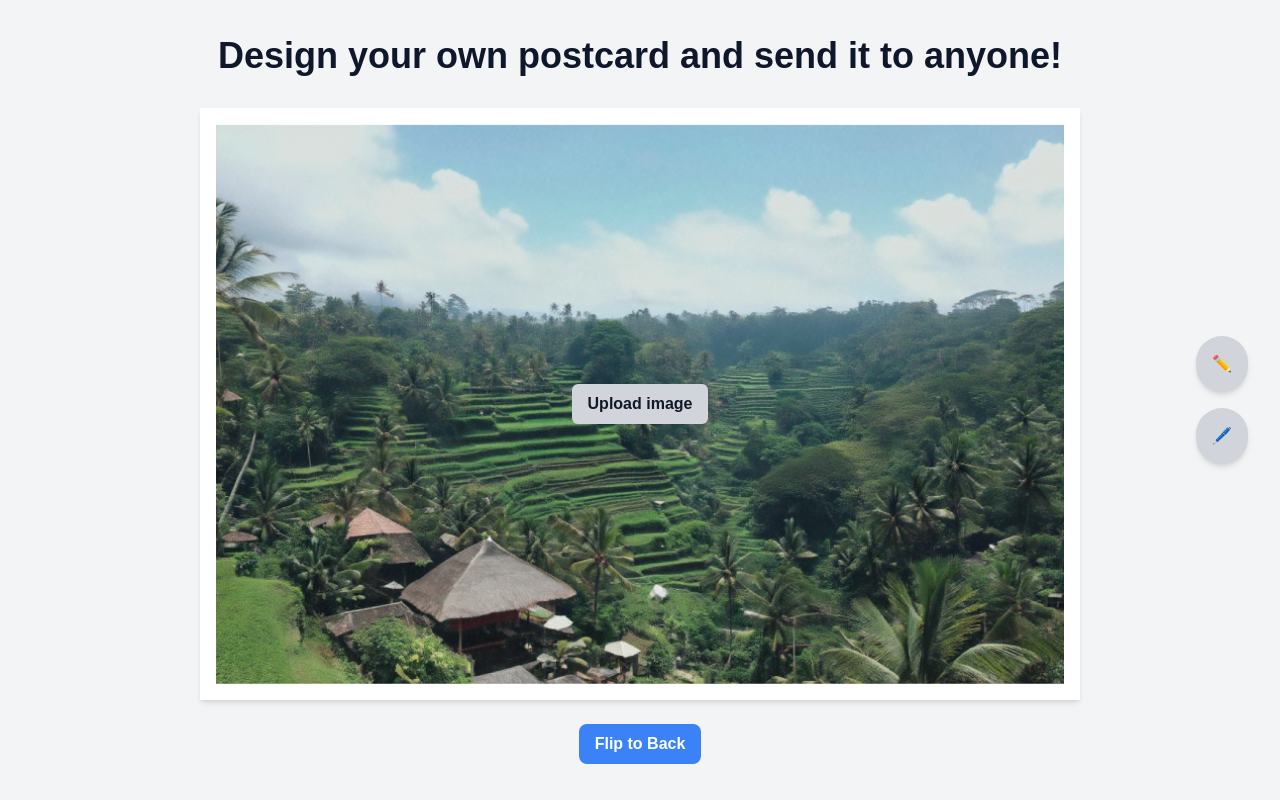
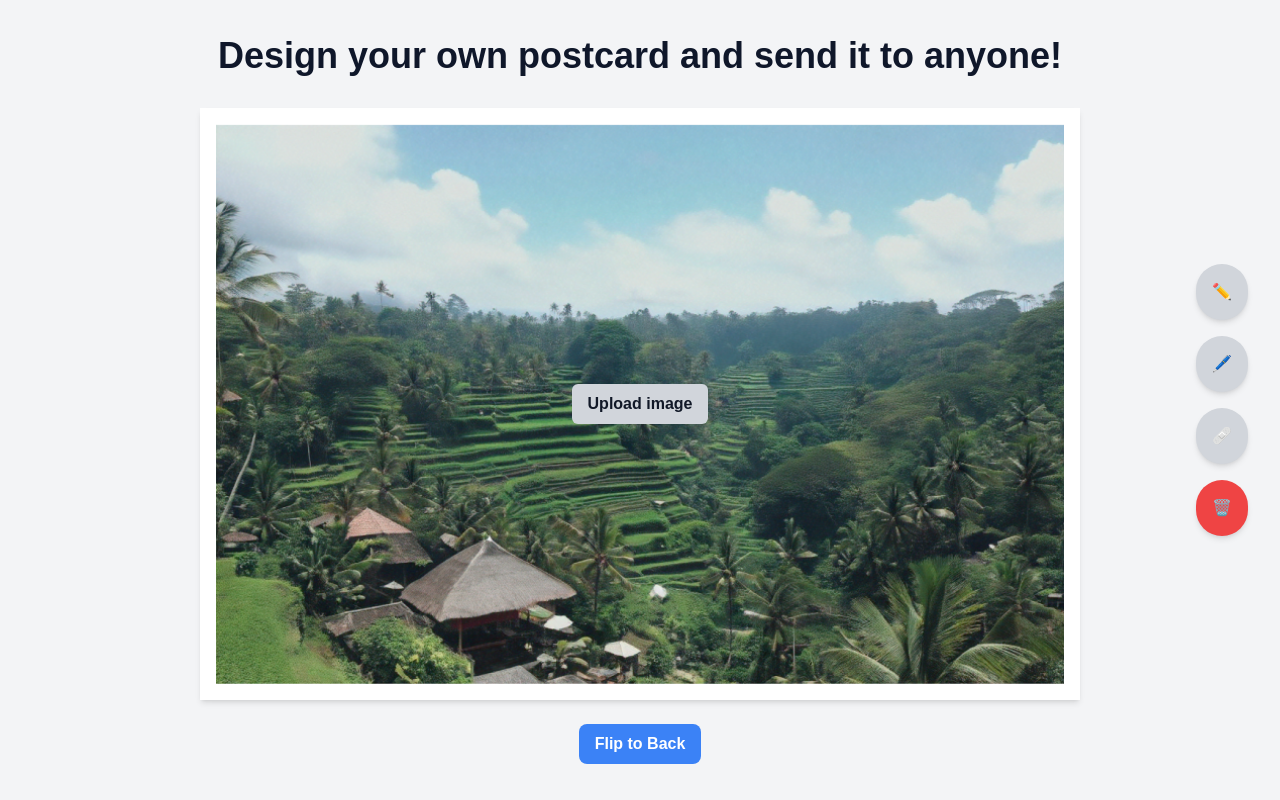
Before and after one commit to csleong98/postcard, a Next.js app: page / in a window 1280 px wide. Built offline with nearby package versions, Linux system fonts and the light colour scheme.

Commit message:
included eraser and page refresh

```diff
--- a/src/app/components/PostcardCustomizer.js
+++ b/src/app/components/PostcardCustomizer.js
@@ -1,12 +1,13 @@
 'use client'
 
-import React, { useState, useRef } from 'react';
+import React, { useState, useRef, useEffect } from 'react';
 
 export default function PostcardCustomizer() {
   const [currentSide, setCurrentSide] = useState('front');
   const [uploadedImage, setUploadedImage] = useState('/images/default-image.png'); // Default image
   const [selectedTool, setSelectedTool] = useState(null);
   const canvasRef = useRef(null);
+  const staticCanvasRef = useRef(null); // For static elements
   const isDrawing = useRef(false);
 
   const handleFlip = () => {
@@ -24,6 +25,25 @@ export default function PostcardCustomizer() {
     }
   };
 
+  useEffect(() => {
+    const canvas = staticCanvasRef.current;
+    const ctx = canvas.getContext('2d');
+
+    // CLear static canvas
+    ctx.clearRect(0, 0, canvas.width, canvas.height);
+
+    // Draw stamp box
+    ctx.strokeStyle = '#cccccc';
+    ctx.lineWidth = 1;
+    ctx.strokeRect(canvas.width - 120 - 16, 16, 120, 160);
+
+    // Draw vertical line
+    ctx.beginPath();
+    ctx.moveTo(canvas.width / 2, 16);
+    ctx.lineTo(canvas.width / 2, canvas.height - 16);
+    ctx.stroke();
+  }, []);
+
   const startDrawing = (e) => {
     if (selectedTool && currentSide === 'back') {
       isDrawing.current = true;
@@ -40,10 +60,20 @@ export default function PostcardCustomizer() {
     const canvas = canvasRef.current;
     const ctx = canvas.getContext('2d');
     const rect = canvas.getBoundingClientRect();
-    ctx.lineTo(e.clientX - rect.left, e.clientY - rect.top);
-    ctx.strokeStyle = selectedTool === 'pencil' ? '#000000' : 'rgba(0, 0, 0, 0.5)';
-    ctx.lineWidth = selectedTool === 'pencil' ? 2: 8;
-    ctx.stroke();
+    if (selectedTool === 'eraser') {
+      const size = 16; // Eraser size
+      ctx.clearRect(
+        e.clientX - rect.left - size / 2,
+        e.clientY - rect.top - size / 2,
+        size,
+        size
+      );
+    } else {
+      ctx.lineTo(e.clientX - rect.left, e.clientY - rect.top);
+      ctx.strokeStyle = selectedTool === 'pencil' ? '#000000' : 'rgba(0, 0, 0, 0.5)';
+      ctx.lineWidth = selectedTool === 'pencil' ? 2 : 8;
+      ctx.stroke();
+    }
   };
 
   const stopDrawing = () => {
@@ -54,6 +84,12 @@ export default function PostcardCustomizer() {
       ctx.closePath(); // Close the path to ensure no connection between strokes
     }
   };
+
+  const clearCanvas = () => {
+    const canvas = canvasRef.current;
+    const ctx = canvas.getContext('2d');
+    ctx.clearRect(0, 0, canvas.width, canvas.height);
+  }
 
   return (
     <div className="min-h-screen bg-gray-100 flex flex-col items-center justify-center p-4">
@@ -95,6 +131,14 @@ export default function PostcardCustomizer() {
 
           {/* Back Side */}
           <div className="absolute w-full h-full rotate-y-180 backface-hidden bg-white shadow-md flex items-center justify-center">
+            {/* Static elements canvas */}
+            <canvas
+              ref={staticCanvasRef}
+              width={879}
+              height={591}
+              className='absolute inset-0 pointer-events-none'
+            ></canvas>
+
             {/* Drawing canvas */}
             <canvas
               ref={canvasRef}
@@ -106,12 +150,6 @@ export default function PostcardCustomizer() {
               onMouseUp={stopDrawing}
               onMouseLeave={stopDrawing}
             ></canvas>
-
-            {/* Default Postcard line */}
-            <div className="absolute top-6 bottom-6 left-1/2 w-[1px] bg-gray-300"></div>
-
-            {/* Stamp box */}
-            <div className="absolute top-6 right-6 w-[120px] h-[160px] border border-gray-300"></div>
           </div>
         </div>
       </div>
@@ -130,6 +168,18 @@ export default function PostcardCustomizer() {
         >
           🖊️
         </button>
+        <button
+          className={`p-4 bg-gray-300 rounded-full shadow-md ${selectedTool === 'eraser' ? 'ring-4 ring-blue-500' : ''}`}
+          onClick={() => setSelectedTool('eraser')}
+        >
+          🩹
+        </button>
+        <button
+          className="p-4 bg-red-500 text-white rounded-full shadow-md"
+          onClick={clearCanvas}
+        >
+          🗑️
+        </button>
       </div>
 
       {/* Flip Button */}
```
